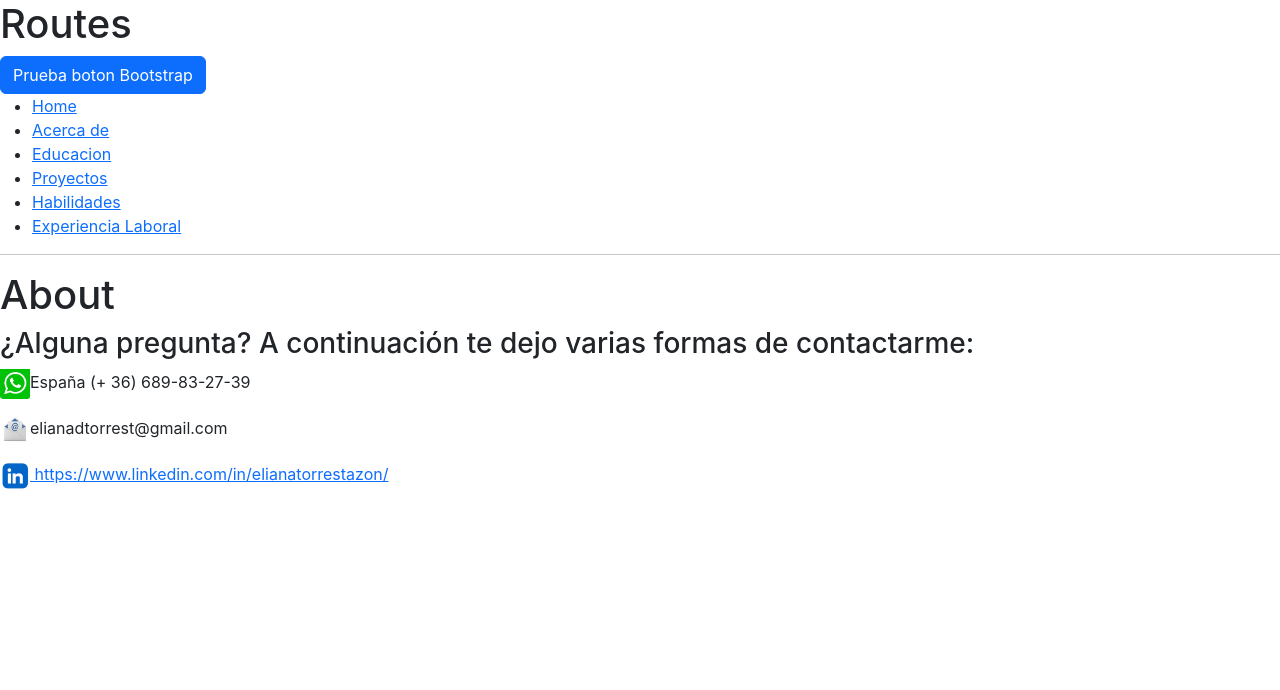
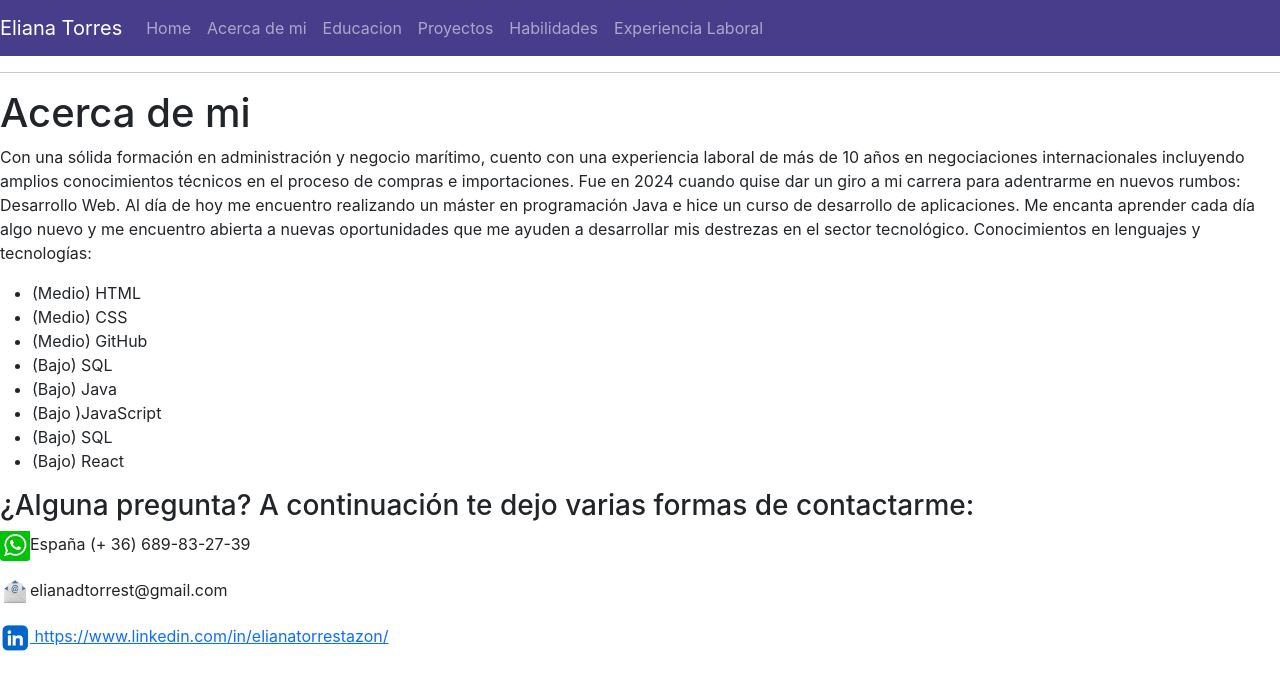
Before and after one commit to Eliana663/WebsiteEliana, a React (Create React App) app: page /about in a window 1280 px wide. Shown: the top 690 px of the page. Built offline with nearby package versions, Linux system fonts and the light colour scheme.

Commit message:
Bootstrap changes

```diff
--- a/public/index.html
+++ b/public/index.html
@@ -1,5 +1,5 @@
 <!DOCTYPE html>
-<html lang="en">
+<html lang="es">
   <head>
     <meta charset="utf-8" />
     <link rel="icon" href="%PUBLIC_URL%/favicon.ico" />
@@ -24,7 +24,7 @@
       work correctly both with client-side routing and a non-root public URL.
       Learn how to configure a non-root public URL by running `npm run build`.
     -->
-    <title>React App</title>
+    <title>Eliana Torres</title>
 
     <link href="https://cdn.jsdelivr.net/npm/bootstrap@5.3.3/dist/css/bootstrap.min.css" rel="stylesheet" integrity="sha384-QWTKZyjpPEjISv5WaRU9OFeRpok6YctnYmDr5pNlyT2bRjXh0JMhjY6hW+ALEwIH" crossorigin="anonymous">
 
--- a/src/App.css
+++ /dev/null
@@ -1,26 +0,0 @@
-
-
-.App {
-  text-align: center;
-}
-
-
-
-@media (prefers-reduced-motion: no-preference) {
-
-}
-
-.App-header {
-  background-color: #2980b9;
-  min-height: 100vh;
-  display: flex;
-  flex-direction: column;
-  align-items: center;
-  justify-content: center;
-  font-size: calc(10px + 2vmin);
-  color: #F7FBFF;
-}
-
-.App-link {
-  color: #61dafb;
-}
--- a/src/App.js
+++ b/src/App.js
@@ -1,5 +1,5 @@
 
-import './App.css';
+import './index.css';
 import { Footer }  from './Footer';
 import { Routes, Route } from 'react-router-dom'
 import Layout from "./pages/Layout";
@@ -16,9 +16,7 @@ import Default from "./pages/Default";
 function App() {
   return (
     <div className="Container">
-      <h1>Routes</h1>
-      <button type="button" class="btn btn-primary">Prueba boton Bootstrap</button>
-      <Routes>
+       <Routes>
         <Route path="/" element={<Layout />}>
            <Route path="/" element={<Home />}/>
            <Route path="about" element={<About />}/>
@@ -31,8 +29,7 @@ function App() {
 
       </Routes>
         <Footer>
-        <Footer/>
-      </Footer>
+        </Footer>
     </div>
   );
 }
--- a/src/pages/About.jsx
+++ b/src/pages/About.jsx
@@ -1,5 +1,31 @@
 const About = () => {
-  return <h1>About</h1>;
+
+  return (
+  <>
+  <h1>Acerca de mi</h1>
+
+    <p> Con una sólida formación en administración y negocio marítimo, cuento con una experiencia laboral de más de 10 años en negociaciones internacionales incluyendo amplios conocimientos técnicos en el proceso de compras e importaciones.
+
+    Fue en 2024 cuando quise dar un giro a mi carrera para adentrarme en nuevos rumbos: Desarrollo Web. Al día de hoy me encuentro realizando un máster en programación Java e hice un curso de desarrollo de aplicaciones.
+
+    Me encanta aprender cada día algo nuevo y me encuentro abierta a nuevas oportunidades que me ayuden a desarrollar mis destrezas en el sector tecnológico.
+
+    Conocimientos en lenguajes y tecnologías:</p>
+
+    <ul>
+    <li>(Medio) HTML </li>
+    <li>(Medio) CSS  </li>
+    <li>(Medio) GitHub </li>
+    <li>(Bajo) SQL </li>
+    <li>(Bajo) Java </li>
+    <li>(Bajo )JavaScript </li>
+    <li>(Bajo) SQL </li>
+    <li> (Bajo) React </li>
+
+</ul>
+</>
+
+  )
 }
 
 export default About;
--- a/src/pages/Layout.jsx
+++ b/src/pages/Layout.jsx
@@ -1,31 +1,39 @@
 import { Outlet, Link } from "react-router-dom";
 
-const Layout = () => {
-return <div>
-    <nav>
-        <ul>
-            <li>
-                <Link to="/">Home</Link>
-            </li>
-            <li>
-                <Link to="/About">Acerca de</Link>
-            </li>
-            <li>
-                <Link to="/Education">Educacion</Link>
-            </li>
-            <li>
-                <Link to="/Projects">Proyectos</Link>
-            </li>
-            <li>
-                <Link to="/Skills">Habilidades</Link>
-            </li>
-            <li>
-                <Link to="/WorkExperience"> Experiencia Laboral</Link>
-            </li>
 
 
-        </ul>
-    </nav>
+const Layout = () => {
+return <div class="layout">
+         <nav class="navbar navbar-expand-lg navbar-dark" style={{backgroundColor: '#483D8B'}}>
+            <a class="navbar-brand" href="/">Eliana Torres</a>
+             <button class="navbar-toggler" type="button" data-toggle="collapse" data-target="#navbarSupportedContent" aria-controls="navbarSupportedContent" aria-expanded="false" aria-label="Toggle navigation">
+                 <span class="navbar-toggler-icon"></span>
+             </button>
+
+         <div class="collapse navbar-collapse" id="navbarSupportedContent">
+          <ul class="navbar-nav mr-auto">
+             <li class="nav-item active">
+               <a class="nav-link" href="/">Home </a>
+            </li>
+             <li class="nav-item">
+                 <a class="nav-link" href="about">Acerca de mi</a>
+             </li>
+             <li class="nav-item">
+                 <a class="nav-link" href="Education">Educacion</a>
+             </li>
+             <li class="nav-item">
+                 <a class="nav-link" href="Projects">Proyectos</a>
+             </li>
+             <li class="nav-item">
+                 <a class="nav-link" href="Skills">Habilidades</a>
+             </li>
+             <li class="nav-item">
+                 <a class="nav-link" href="WorkExperience">Experiencia Laboral</a>
+             </li>
+            </ul>
+
+        </div>
+</nav>
     <hr />
     <Outlet />
 
```
Also changed, not shown: src/logo.svg (deleted), 1 other file (tests, documents, lock files or other folders).
